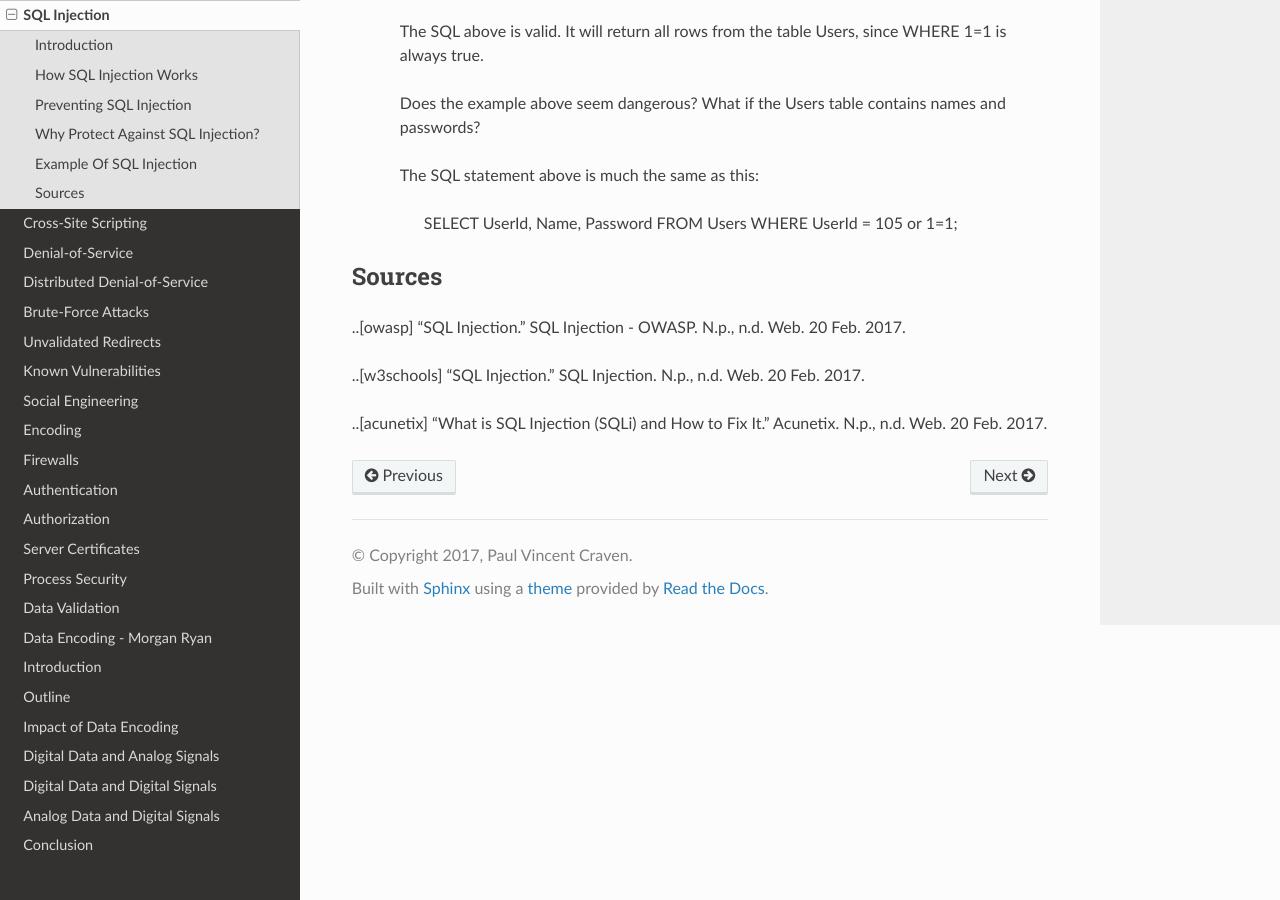
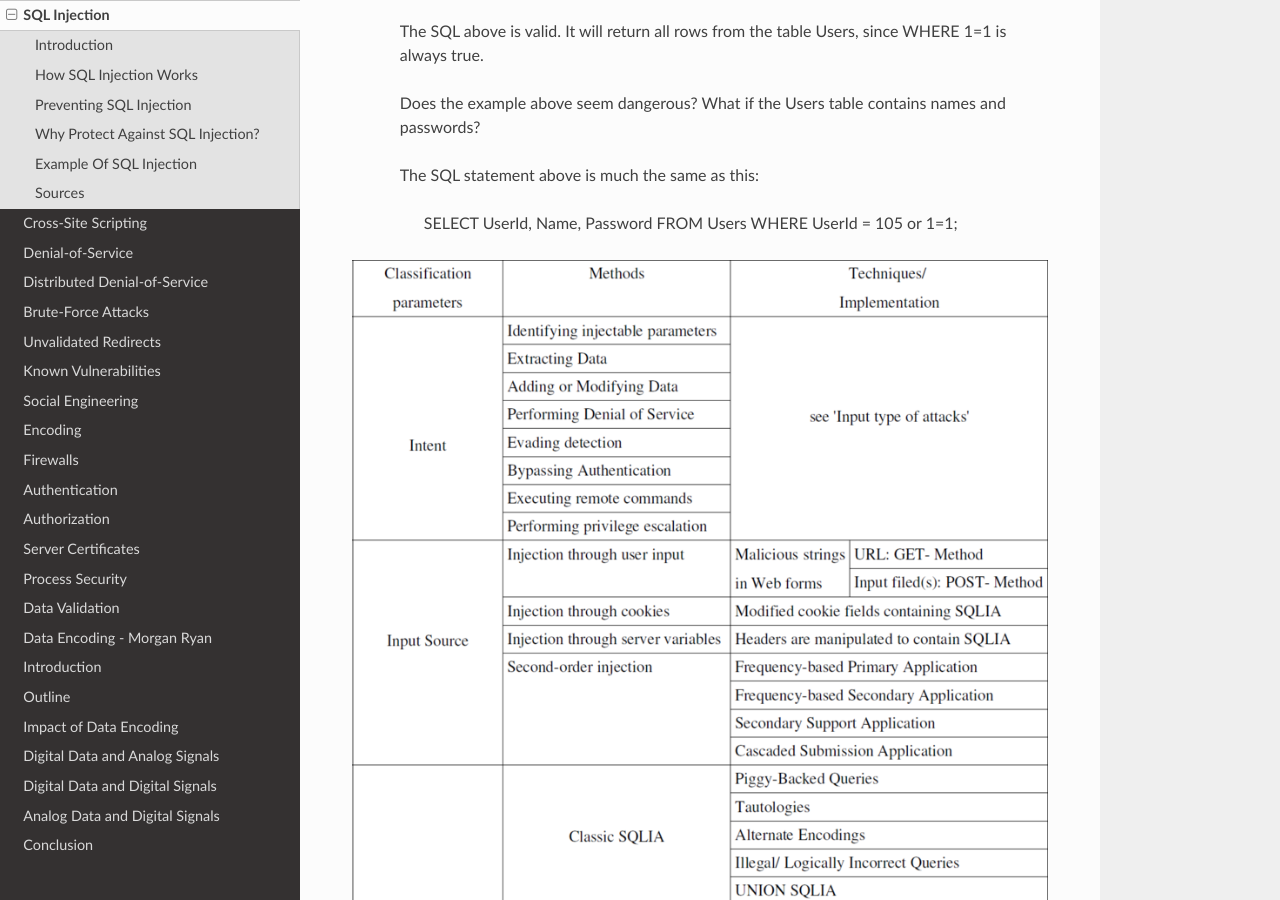
Before and after one commit to pvcraven/2017_web_security, a Sphinx documentation site: the page built from source/sql_injection/sql_injection.rst, in a window 1280 px wide and 900 px high, scrolled down 2052 px. Built offline with Sphinx 7.4.7 and the Read the Docs theme 2.0.0, drawn with Linux system fonts in a browser that asks for light colours.

Commit message:
added image

```diff
--- a/source/sql_injection/sql_injection.rst
+++ b/source/sql_injection/sql_injection.rst
@@ -92,6 +92,9 @@ Example Of SQL Injection
 							SELECT UserId, Name, Password FROM Users WHERE UserId = 105 or 1=1;
 
 
+.. image :: sqlinjection.png
+
+
 Sources
 -------
 
```
Also changed, not shown: source/sql_injection/sqlinjection.png (added).
